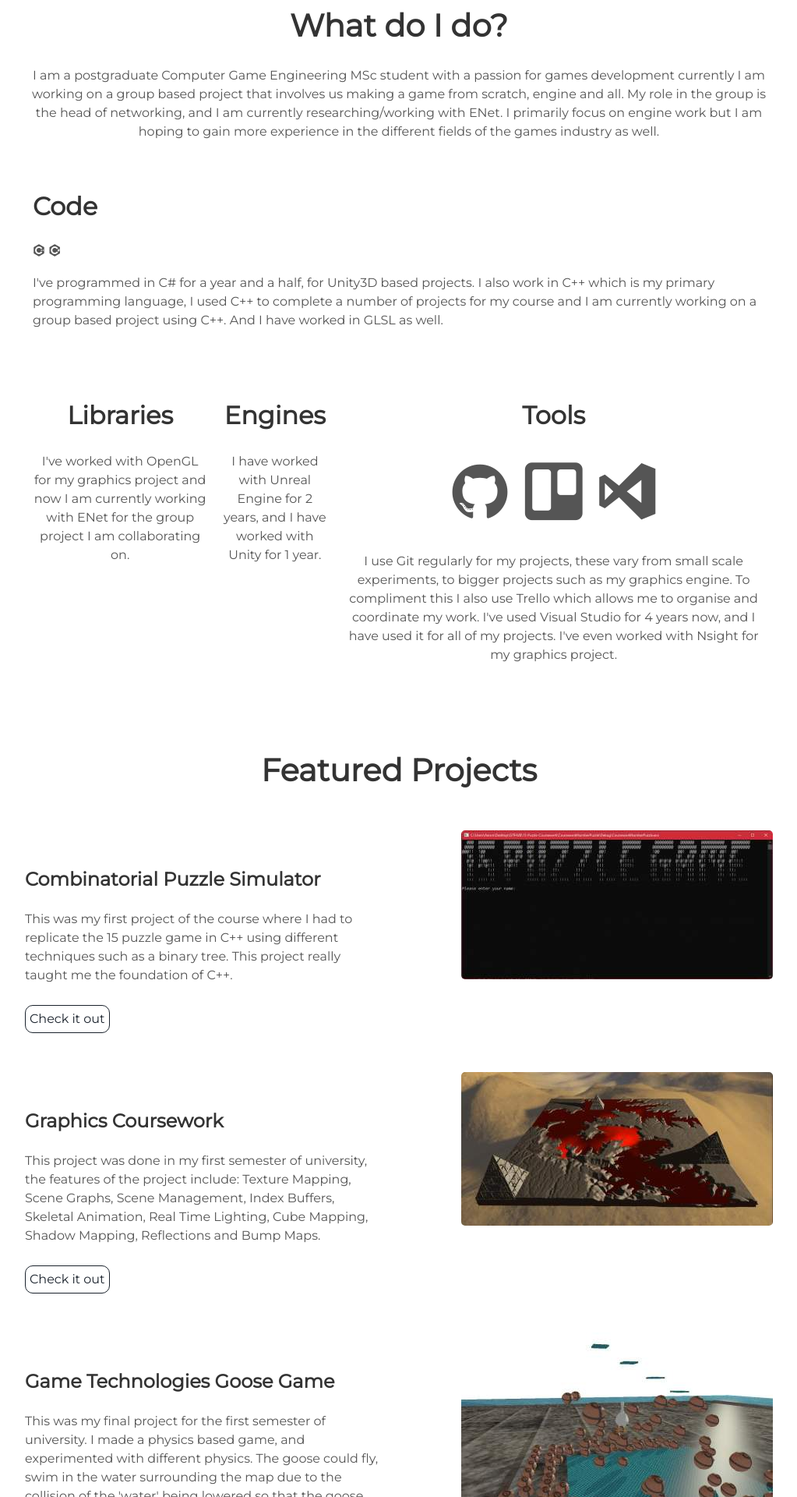
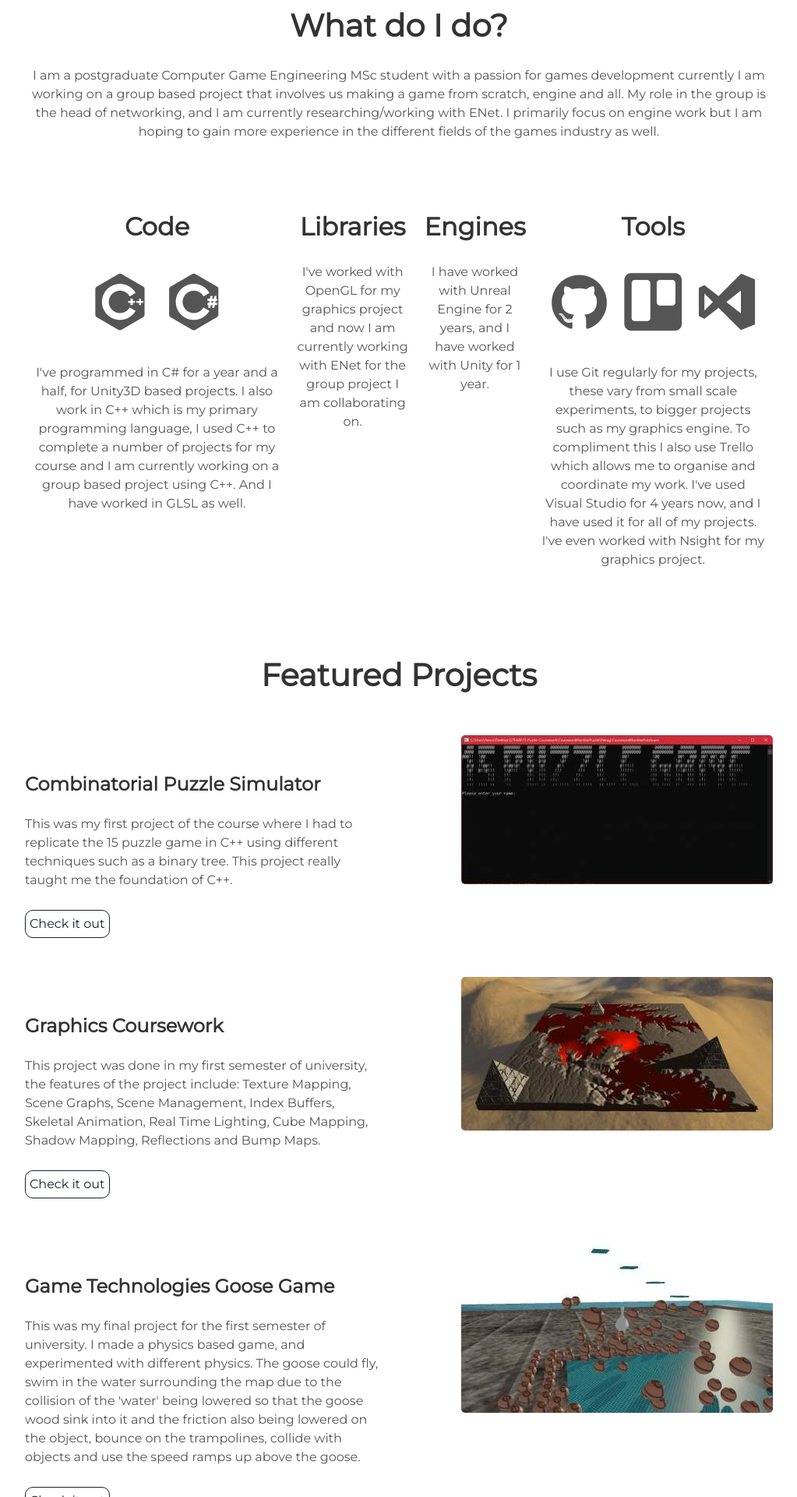
Before and after one commit to GeordieGinge/GeordieGinge.github.io, a Jekyll site: the page built from index.html, in a window 1280 px wide. Shown: the part 972-2892 px from the top of the page at 78% size, without its empty margins (128-1151 px from the left). Built offline with Jekyll 4.4.1, drawn with Linux system fonts in a browser that asks for light colours.

Commit message:
Fixed a bug in the abouts page

```diff
--- a/_includes/about.html
+++ b/_includes/about.html
@@ -2,6 +2,7 @@
   <h1> What do I do? </h1>
   <p> {{site.user_description}} </p>
 </div>
+<div class="user">
 <div class="tech">
   <h2>Code</h2>
   <i class="devicon-cplusplus-plain"></i>
@@ -10,17 +11,18 @@
     I also work in C++ which is my primary programming language, I used C++ to complete a number of projects for my course and
     I am currently working on a group based project using C++. And I have worked in GLSL as well. </p>
 </div>
-  <div class="user">
-    <div class="tech">
+<div class="user">
+<div class="tech">
       <h2>Libraries</h2>
       <p>I've worked with OpenGL for my graphics project and now I am currently working with ENet for the group project I am collaborating on.</p>
     </div>
-    <div class="user">
-      <div class="tech">
+<div class="user">
+<div class="tech">
         <h2>Engines</h2>
         <p>I have worked with Unreal Engine for 2 years, and I have worked with Unity for 1 year.</p>
       </div>
-    <div class="tech">
+<div class="user">
+<div class="tech">
       <h2>Tools</h2>
       <i class="devicon-github-plain"></i>
       <i class="devicon-trello-plain"></i>
```
